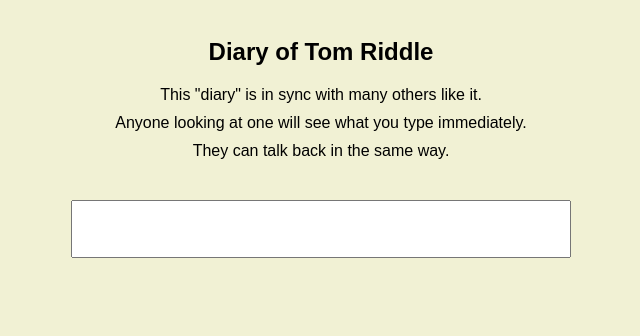
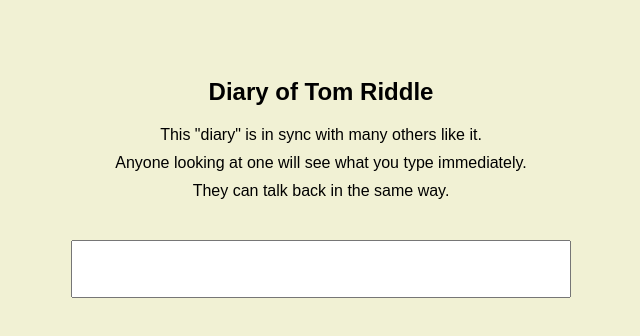
Before and after one commit to caseywatts/webhooks-magic-input, a website: page index.html in a window 1280 px wide. Shown: the whole page, without its empty margins (319-959 px from the left). Drawn offline with nearby package versions, Linux system fonts and the light colour scheme; no server answers.

Commit message:
center content more

```diff
--- a/index.html
+++ b/index.html
@@ -1,5 +1,5 @@
 <body style="background:#F1F1D4; text-align:center; padding: 30px; font-family: sans-serif;">
-  <h2>Diary of Tom Riddle</h2>
+  <h2 style="margin-top:40px;">Diary of Tom Riddle</h2>
   <div style="margin: 10px;">This "diary" is in sync with many others like it.</div>
   <div style="margin: 10px;">Anyone looking at one will see what you type immediately.</div>
   <div style="margin: 10px;">They can talk back in the same way.</div>
```
